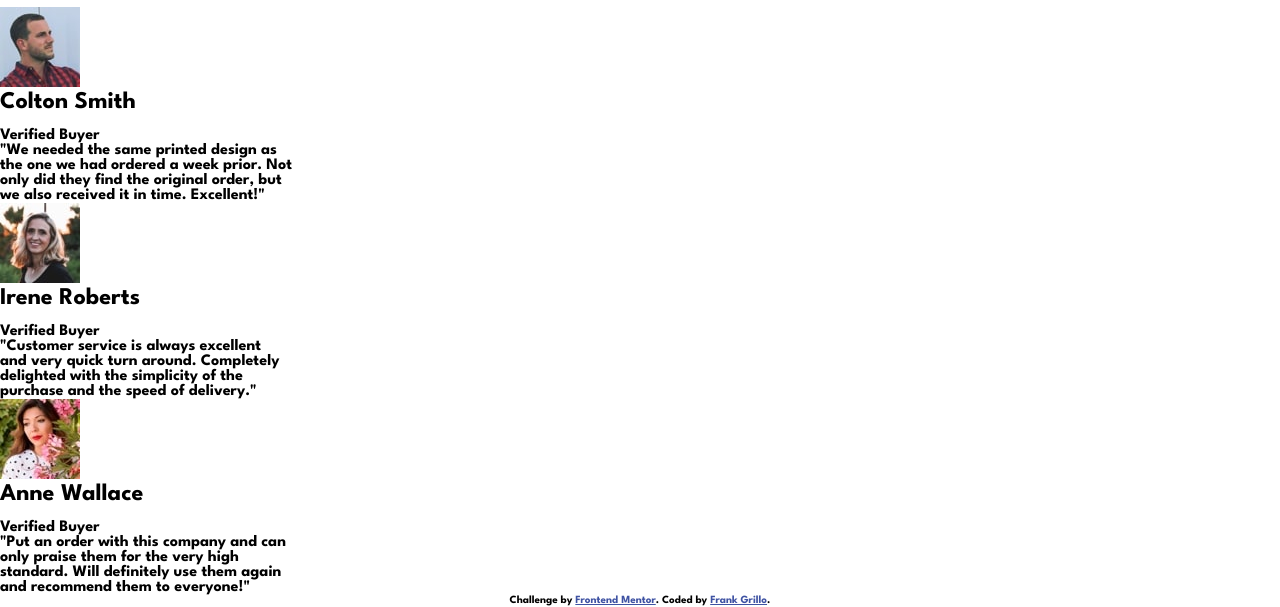
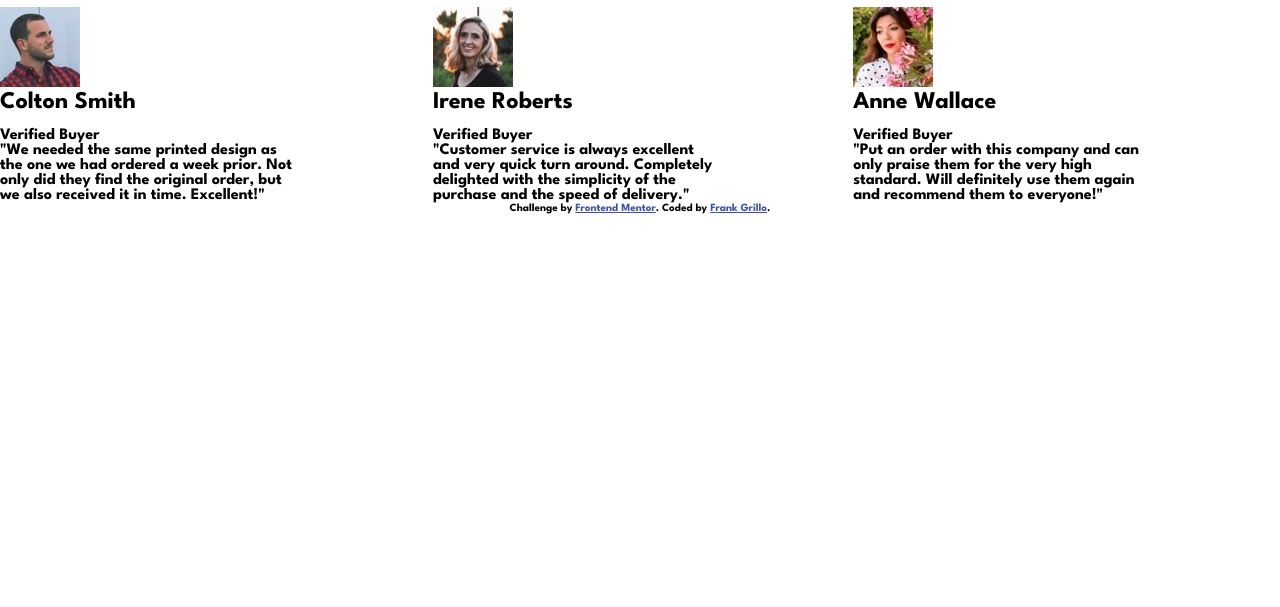
Before and after one commit to FrankGrillo1991/social-proof-section-master, a plain HTML site: page social-proof-section-master/index.html in a window 1280 px wide. Shown: the part 193-800 px from the top of the page. Drawn offline with Linux system fonts and the light colour scheme.

Commit message:
Update styles.css

```diff
--- a/social-proof-section-master/styles.css
+++ b/social-proof-section-master/styles.css
@@ -33,5 +33,6 @@ p {
 }
 
 .buyer-box {
-    grid-column: 1 / span 3;
+    display: grid;
+    grid-template-columns: auto auto auto;
 }
```
